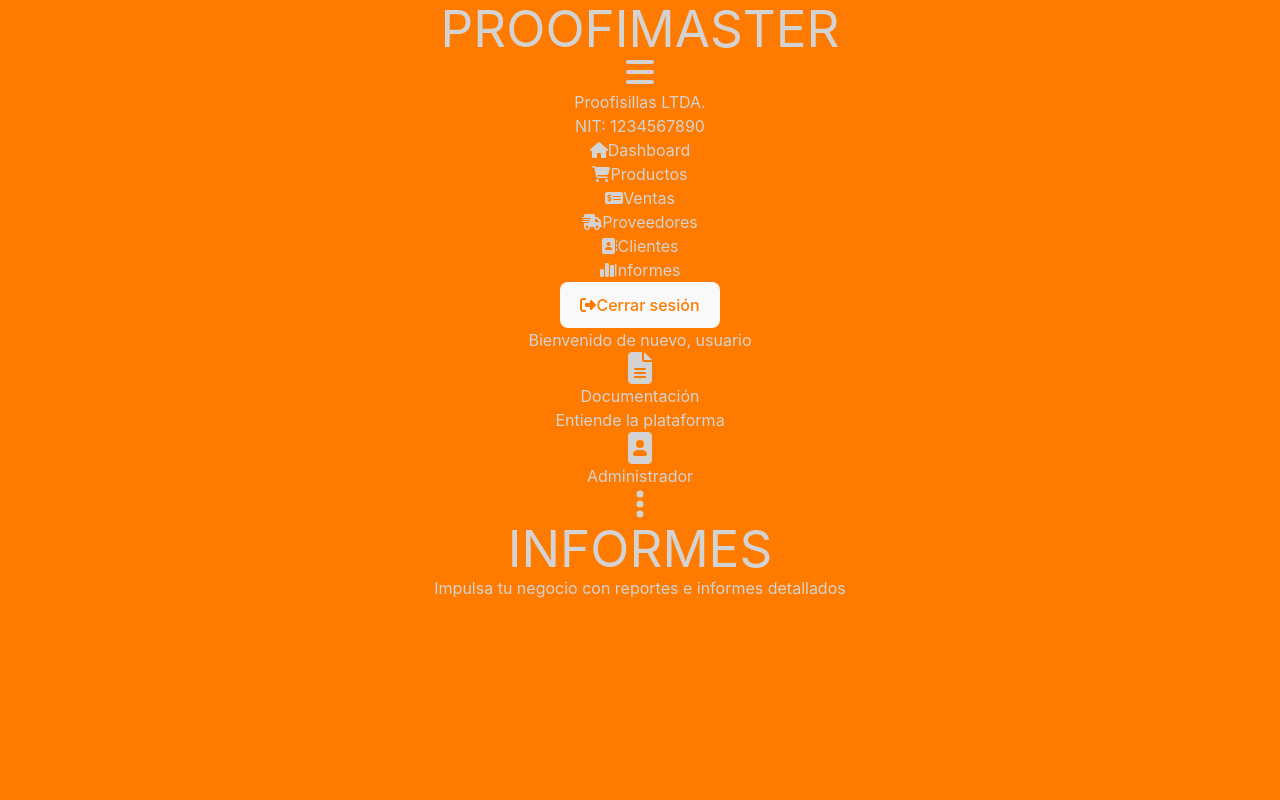
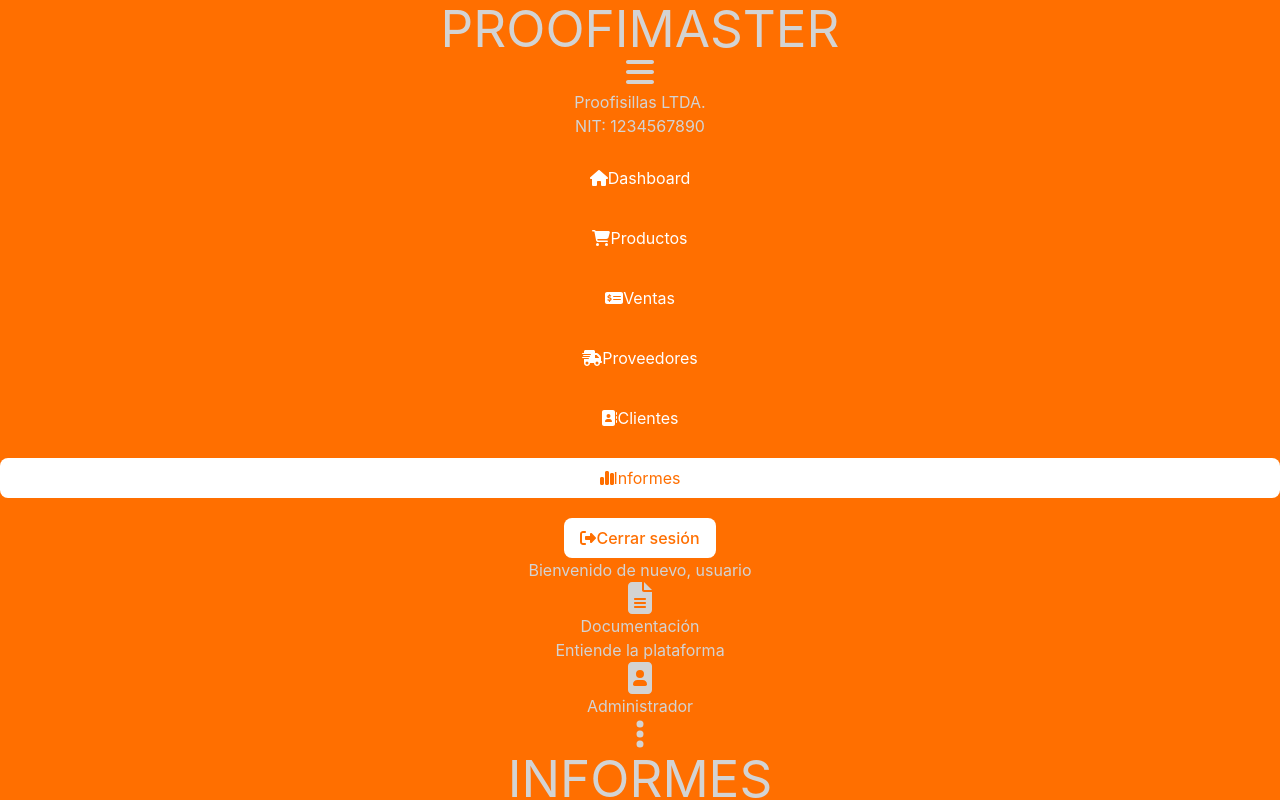
Before and after one commit to JhonLayton21/proofimaster, a React (Vite) app: page /informes in a window 1280 px wide. Built offline with nearby package versions, Linux system fonts and the light colour scheme.

Commit message:
correccion tamaño menu lateral

```diff
--- a/package.json
+++ b/package.json
@@ -14,6 +14,7 @@
     "@fortawesome/free-solid-svg-icons": "^6.5.2",
     "@fortawesome/react-fontawesome": "^0.2.2",
     "firebase": "^10.12.2",
+    "lucide-react": "^0.417.0",
     "react": "^18.2.0",
     "react-dom": "^18.2.0",
     "react-router-dom": "^6.23.1"
--- a/src/componentes/MenuLateral.jsx
+++ b/src/componentes/MenuLateral.jsx
@@ -1,5 +1,5 @@
 import React from 'react';
-import { Link } from 'react-router-dom';
+import { Link, useLocation } from 'react-router-dom';
 import appFirebase from '../credenciales';
 import { getAuth, signOut } from 'firebase/auth';
 import { FontAwesomeIcon } from '@fortawesome/react-fontawesome';
@@ -8,51 +8,61 @@ import { faAddressBook, faBars, faCar, faCartShopping, faChartSimple, faHouse, f
 const auth = getAuth(appFirebase);
 
 const MenuLateral = () => {
+    const location = useLocation();
+
+    const isActive = (path) => location.pathname === path ? 'active' : '';
+
     return (
         <>
             {/* MENU LATERAL */}
-            <div className="flex items-center justify-center p-8 hidden md:block min-w-[320px] max-w-full h-full">
-                <div className="flex flex-col space-y-2 h-full">
+            <div className="flex p-4 hidden md:block min-w-[240px] max-w-full h-full">
+                <div className="flex flex-col justify-start space-y-2 h-full">
+
+                    {/* HEADER */}
                     <div className="border-b border-solid">
                         <div className="flex items-center justify-between pb-6">
-                            <h1 className="text-left text-slate-100 hover:text-orange-800 md:text-xl lg:text-2xl xl:text-3xl 2xl:text-4xl font-bold whitespace-nowrap overflow-hidden">
+                            <h1 className="text-left text-slate-100 hover:text-orange-800 md:text-xl lg:text-2xl xl:text-3xl font-bold whitespace-nowrap overflow-hidden">
                                 <Link to="/">PROOFIMASTER</Link>
                             </h1>
-                            <FontAwesomeIcon icon={faBars} className="fa-2x hover:text-orange-800 cursor-pointer" />
+                            <FontAwesomeIcon icon={faBars} className="fa-2x hover:text-orange-800 text-slate-100 cursor-pointer" />
                         </div>
                         <h2 className="text-left text-[#242424] font-semibold text-xl pb-2">Proofisillas LTDA.</h2>
                         <h3 className="text-left text-[#242424] font-semibold text-xl pb-6">NIT: 1234567890</h3>
                     </div>
-                    <div className="flex justify-center items-center flex-grow">
+
+                    {/* MAIN */}
+                    <div className="flex items-center justify-start flex-grow">
                         <ul className="list-none">
-                            <li className="text-left text-slate-100 hover:text-orange-800 font-semibold text-2xl m-10">
+                            <li className={`menu-item text-left font-semibold text-2xl ${isActive('/')}`}>
                                 <FontAwesomeIcon icon={faHouse} className="fa-1x mx-2" />
                                 <Link to="/">Dashboard</Link>
                             </li>
-                            <li className="text-left text-slate-100 hover:text-orange-800 font-semibold text-2xl m-10">
+                            <li className={`menu-item text-left font-semibold text-2xl ${isActive('/productos')}`}>
                                 <FontAwesomeIcon icon={faCartShopping} className="fa-1x mx-2" />
                                 <Link to="/productos">Productos</Link>
                             </li>
-                            <li className="text-left text-slate-100 hover:text-orange-800 font-semibold text-2xl m-10">
+                            <li className={`menu-item text-left font-semibold text-2xl ${isActive('/ventas')}`}>
                                 <FontAwesomeIcon icon={faMoneyCheckDollar} className="fa-1x mx-2" />
                                 <Link to="/ventas">Ventas</Link>
                             </li>
-                            <li className="text-left text-slate-100 hover:text-orange-800 font-semibold text-2xl m-10">
+                            <li className={`menu-item text-left font-semibold text-2xl ${isActive('/proveedores')}`}>
                                 <FontAwesomeIcon icon={faTruckFast} className="fa-1x mx-2" />
                                 <Link to="/proveedores">Proveedores</Link>
                             </li>
-                            <li className="text-left text-slate-100 hover:text-orange-800 font-semibold text-2xl m-10">
+                            <li className={`menu-item text-left font-semibold text-2xl ${isActive('/clientes')}`}>
                                 <FontAwesomeIcon icon={faAddressBook} className="fa-1x mx-2" />
                                 <Link to="/clientes">Clientes</Link>
                             </li>
-                            <li className="text-left text-slate-100 hover:text-orange-800 font-semibold text-2xl m-10">
+                            <li className={`menu-item text-left font-semibold text-2xl ${isActive('/informes')}`}>
                                 <FontAwesomeIcon icon={faChartSimple} className="fa-1x mx-2" />
                                 <Link to="/informes">Informes</Link>
                             </li>
                         </ul>
                     </div>
-                    <div className="border-t border-solid mt-auto">
-                        <button className="btn btn-primary my-4 font-semibold" onClick={() => signOut(auth)}>
+
+                    {/* FOOTER */}
+                    <div className="flex justify-start border-t border-solid mt-auto">
+                        <button className="btn-primary my-4 font-semibold" onClick={() => signOut(auth)}>
                             <FontAwesomeIcon icon={faRightFromBracket} className="fa-1x mx-2" />
                             Cerrar sesión
                         </button>
--- a/src/componentes/MenuPrincipal.jsx
+++ b/src/componentes/MenuPrincipal.jsx
@@ -13,10 +13,10 @@ const auth = getAuth(appFirebase);
 const MenuPrincipal = ({ correoUsuario, showTablaProductos, showTablaClientes, showTablaProveedores, titulo, subtitulo }) => {
     return (
         <>
-            <div className="dark:bg-[#242424] bg-[#D3D3D3] col-span-4 md:col-span-3 p-4 md:p-8 min-w-[320px] w-full">
+            <div className="dark:bg-[#242424] bg-[#D3D3D3] md:p-8 min-w-[320px] w-full h-full">
                 {/* HEADER */}
                 <div className="flex flex-col md:flex-row items-center justify-between bg-gray-100 dark:bg-[#292929] p-4 rounded-md space-y-4 md:space-y-0">
-                    <div className="text-slate-800 dark:text-slate-50 font-bold text-2xl md:text-3xl text-left">
+                    <div className="text-[#ff6f00]  font-bold text-2xl md:text-3xl text-left">
                         <h3>Bienvenido de nuevo, usuario</h3>
                     </div>
                     <div className="flex flex-col md:flex-row items-center justify-end space-x-0 md:space-x-8 space-y-4 md:space-y-0 w-full md:w-auto">
--- a/src/componentes/clientes/Clientes.jsx
+++ b/src/componentes/clientes/Clientes.jsx
@@ -1,16 +1,22 @@
 import React from 'react';
 import MenuLateral from '../MenuLateral';
 import PaginaClientes from './PaginaClientes';
+import MenuPrincipal from '../MenuPrincipal';
 
 const Clientes = () => {
   return (
-    <div className="grid grid-cols-4 gap-0 h-full">
+    <div className="grid grid-cols-12 gap-0 h-full">
 
       {/* MENU LATERAL */}
-      <MenuLateral />
+      <div className="md:col-span-2">
+        <MenuLateral />
+      </div>
 
       {/* MENU PRINCIPAL */}
-      <PaginaClientes />
+      <div className="col-span-12 md:col-span-10">
+        <MenuPrincipal showTablaClientes={true} titulo="CLIENTES" subtitulo="Gestiona tus clientes y su informacion" />
+      </div>
+
 
     </div>
   );
--- a/src/componentes/informes/Informes.jsx
+++ b/src/componentes/informes/Informes.jsx
@@ -4,13 +4,18 @@ import MenuPrincipal from '../MenuPrincipal';
 
 const Informes = () => {
   return (
-    <div className="grid grid-cols-4 gap-0 h-full">
+    <div className="grid grid-cols-12 gap-0 h-full">
 
       {/* MENU LATERAL */}
-      <MenuLateral />
+      <div className="md:col-span-2">
+        <MenuLateral />
+      </div>
 
       {/* MENU PRINCIPAL */}
-      <MenuPrincipal showTablaProductos={false} titulo={"INFORMES"} subtitulo={"Impulsa tu negocio con reportes e informes detallados"} />
+      <div className="col-span-12 md:col-span-10">
+        <MenuPrincipal showTablaProductos={false} titulo={"INFORMES"} subtitulo={"Impulsa tu negocio con reportes e informes detallados"} />
+      </div>
+
 
     </div>
   );
--- a/src/componentes/productos/Productos.jsx
+++ b/src/componentes/productos/Productos.jsx
@@ -1,16 +1,21 @@
 import React from "react";
 import MenuLateral from "../MenuLateral";
 import PaginaProductos from "./PaginaProductos";
+import MenuPrincipal from "../MenuPrincipal";
 
 const Productos = () => {
   return (
-    <div className="grid grid-cols-4 gap-0 h-full">
+    <div className="grid grid-cols-12 gap-0 h-full">
 
       {/* MENU LATERAL */}
-      <MenuLateral />
+      <div className="md:col-span-2">
+        <MenuLateral />
+      </div>
 
       {/* PAGINA PRODUCTOS (incluye MenuPrincipal y TablaProductos) */}
-      <PaginaProductos />
+      <div className="col-span-12 md:col-span-10">
+        <MenuPrincipal showTablaProductos={true} titulo={"PRODUCTOS"} subtitulo={"Explora tu mercancía"} />
+      </div>
 
     </div>
   );
--- a/src/componentes/proveedores/Proveedores.jsx
+++ b/src/componentes/proveedores/Proveedores.jsx
@@ -4,13 +4,18 @@ import MenuPrincipal from '../MenuPrincipal';
 
 const Proveedores = () => {
   return (
-    <div className="grid grid-cols-4 gap-0 h-full">
+    <div className="grid grid-cols-12 gap-0 h-full">
 
       {/* MENU LATERAL */}
-      <MenuLateral />
+      <div className="md:col-span-2">
+        <MenuLateral />
+      </div>
 
       {/* MENU PRINCIPAL */}
-      <MenuPrincipal showTablaProveedores={true} titulo={"PROVEEDORES"} subtitulo={"Conecta tus proveedores de confianza"} />
+      <div className="col-span-12 md:col-span-10">
+        <MenuPrincipal showTablaProveedores={true} titulo={"PROVEEDORES"} subtitulo={"Conecta tus proveedores de confianza"} />
+      </div>
+
 
     </div>
   );
--- a/src/componentes/ventas/Ventas.jsx
+++ b/src/componentes/ventas/Ventas.jsx
@@ -4,13 +4,18 @@ import MenuPrincipal from '../MenuPrincipal';
 
 const Ventas = () => {
   return (
-    <div className="grid grid-cols-4 gap-0 h-full">
+    <div className="grid grid-cols-12 gap-0 h-full">
 
       {/* MENU LATERAL */}
-      <MenuLateral />
+      <div className="md:col-span-2">
+        <MenuLateral />
+      </div>
 
       {/* MENU PRINCIPAL */}
-      <MenuPrincipal showTablaProductos={false} titulo={"VENTAS"} subtitulo={"Seguimiento y control de transacciones"} />
+      <div className="col-span-12 md:col-span-10">
+        <MenuPrincipal showTablaProductos={false} titulo={"VENTAS"} subtitulo={"Seguimiento y control de transacciones"} />
+      </div>
+
 
     </div>
   );
--- a/src/index.css
+++ b/src/index.css
@@ -8,7 +8,7 @@
 
   color-scheme: light dark;
   color: rgba(255, 255, 255, 0.87);
-  background-color: #ff7b00;
+  background-color: #ff6f00;
 
   font-synthesis: none;
   text-rendering: optimizeLegibility;
@@ -29,7 +29,38 @@ h1 {
   line-height: 1.1;
 }
 
+.btn-primary {
+  background-color: #ffffff;
+  color: #ff6f00;
+  border: none;
+  border-radius: 8px;
+  padding: 8px 16px;
+  font-size: 16px;
+  cursor: pointer;
+  transition: background-color 0.3s ease;
+}
 
+.menu-item {
+  color: #ffffff;
+  border-radius: 8px;
+  padding: 8px 16px;
+  margin-top: 20px;
+  margin-bottom: 20px;
+  font-size: 16px;
+  cursor: pointer;
+  transition: color .10s linear;
+  transition: background-color .10s linear .1s;
+}
+
+.menu-item:hover {
+  background-color: #ffffff;
+  color: #ff6f00;
+}
+
+.menu-item.active {
+  background-color: #ffffff;
+  color: #ff6f00;
+}
 
 button {
   border-radius: 8px;
@@ -38,7 +69,7 @@ button {
   font-size: 1em;
   font-weight: 500;
   font-family: inherit;
-  background-color: #ff7b00;
+  background-color: #ff6f00;
   cursor: pointer;
   transition: border-color 0.25s;
   transition: color 0.3s ease, border-color 0.3s ease;
@@ -54,14 +85,14 @@ input{
 @media (prefers-color-scheme: light) {
   :root {
     color: #D3D3D3;
-    background-color: #ff7b00;
+    background-color: #ff6f00;
   }
 
   button {
     background-color: #f9f9f9;
-    color: #ff7b00;
+    color: #ff6f00;
   }
   button:hover{
-    border-color: #ff7b00;
+    border-color: #ff6f00;
   }
 }
```
Also changed, not shown: src/componentes/Home.jsx (+8 -6 lines), 1 other file (tests, documents, lock files or other folders).
